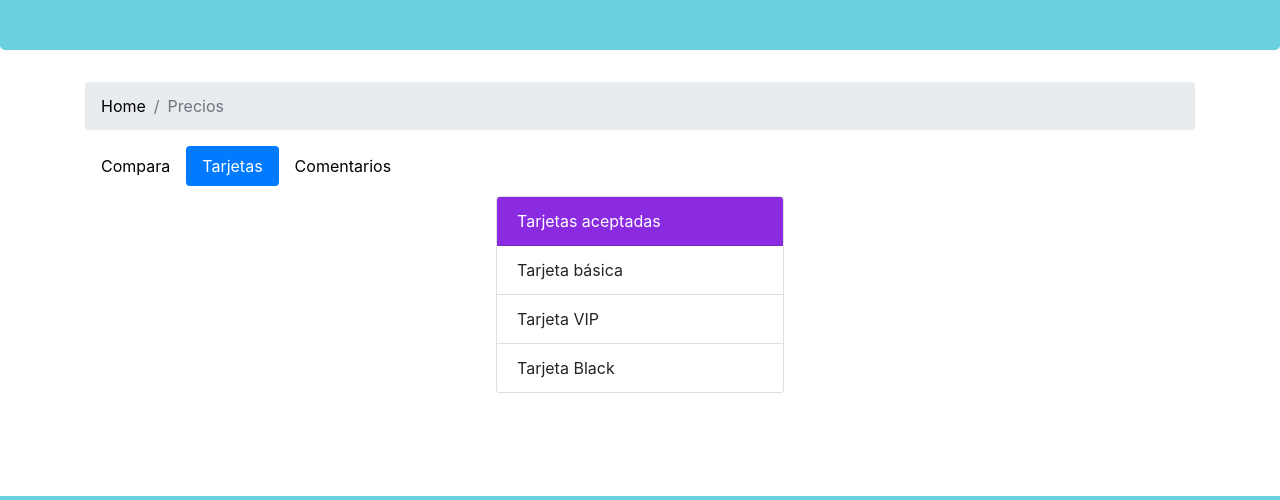
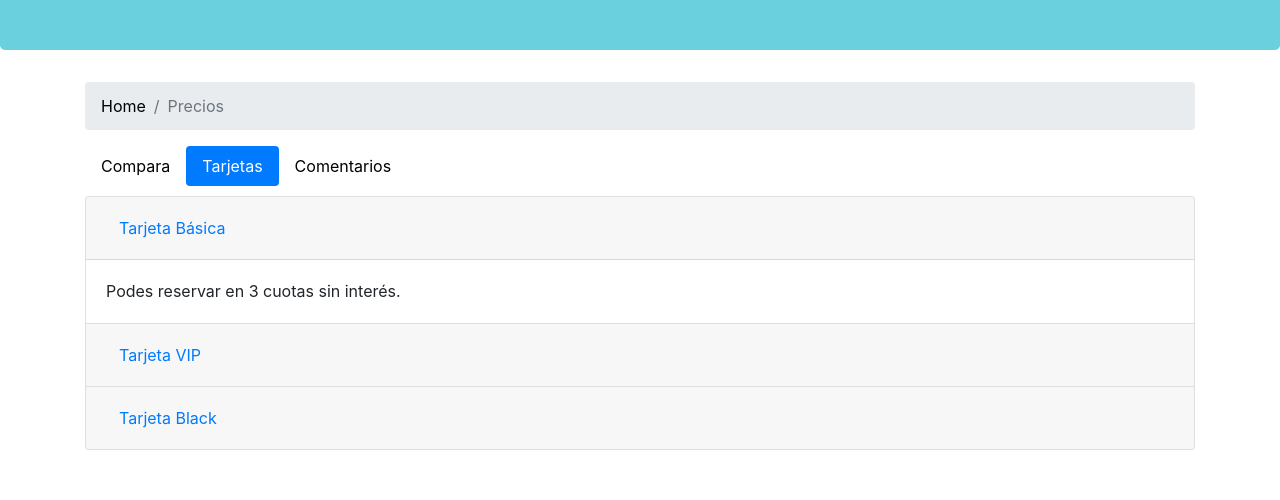
Before and after one commit to pevescarol/toursba, a website: page price.html in a window 1280 px wide. Both pictures are taken after a click on the tab "Tarjetas". Shown: the part 173-673 px from the top of the page. Drawn offline with nearby package versions, Linux system fonts and the light colour scheme; a web font is replaced by a local one.

Commit message:
se agregó accordions en las tarjetas en sección precio

```diff
--- a/css/main.css
+++ b/css/main.css
@@ -31,7 +31,7 @@ footer a:hover {
     text-decoration: none;
 }
 
-.card:hover {
+.card2:hover {
     transform: scale(1.1);
     transition: .4s;
 }
--- a/price.html
+++ b/price.html
@@ -113,17 +113,57 @@
 
 
                 <div class="tab-pane fade" id="tarjetas" role="tabpanel" aria-labelledby="tarjetas-tab">
-                    <div class="d-flex justify-content-center">
-                        <div class="card" style="width: 18rem;">
-                            <div class="card-header" style="background-color: blueviolet; color: #fff;">
-                            Tarjetas aceptadas
+                    <div class="accordion" id="accordionTarjetas">
+                        <div class="card">
+                            <div class="card-header" id="headingOne">
+                                <h5 class="mb-0">
+                                    <button class="btn btn-link" type="button" data-toggle="collapse" data-target="#collapseBasica" aria-expanded="true" aria-controls="collapseBasica">
+                                        Tarjeta Básica
+                                    </button>
+                                </h5>
                             </div>
-                            <ul class="list-group list-group-flush">
-                                <li class="list-group-item">Tarjeta básica</li>
-                                <li class="list-group-item">Tarjeta VIP</li>
-                                <li class="list-group-item">Tarjeta Black</li>
-                            </ul>
+
+                            <div id="collapseBasica" class="collapse show" aria-labelledby="headingOne" data-parent="#accordionTarjetas">
+                                <div class="card-body">
+                                    Podes reservar en 3 cuotas sin interés.
+                                </div>
+                            </div>
                         </div>
+
+                        <div class="card">
+                            <div class="card-header" id="headingTwo">
+                                <h5 class="mb-0">
+                                    <button class="btn btn-link" type="button" data-toggle="collapse" data-target="#collapseVIP" aria-expanded="false" aria-controls="collapseVIP">
+                                        Tarjeta VIP
+                                    </button>
+                                </h5>
+                            </div>
+
+                            <div id="collapseVIP" class="collapse" aria-labelledby="headingTwo" data-parent="#accordionTarjetas">
+                                <div class="card-body">
+                                    Podes reservar en 6 cuotas sin interés.
+                                    Al llegar, recibirás una canasta de obsequios para disfrutar con tu familia.
+                                </div>
+                            </div>
+                        </div>
+
+                        <div class="card">
+                            <div class="card-header" id="headingThree">
+                                <h5 class="mb-0">
+                                    <button class="btn btn-link" type="button" data-toggle="collapse" data-target="#collapseBlack" aria-expanded="false" aria-controls="collapseBlack">
+                                        Tarjeta Black
+                                    </button>
+                                </h5>
+                            </div>
+
+                            <div id="collapseBlack" class="collapse" aria-labelledby="headingThree" data-parent="#accordionTarjetas">
+                                <div class="card-body">
+                                    Podes reservar en 12 cuotas sin interés.
+                                    Al llegar, recibirás una canasta de obsequios para disfrutar con tu familia y un acceso al gimnasio y spa todos los días de tus vacaciones.
+                                </div>
+                            </div>
+                        </div>
+
                     </div>
                 </div>
 
```
Also changed, not shown: index.html (+20 -6 lines).
